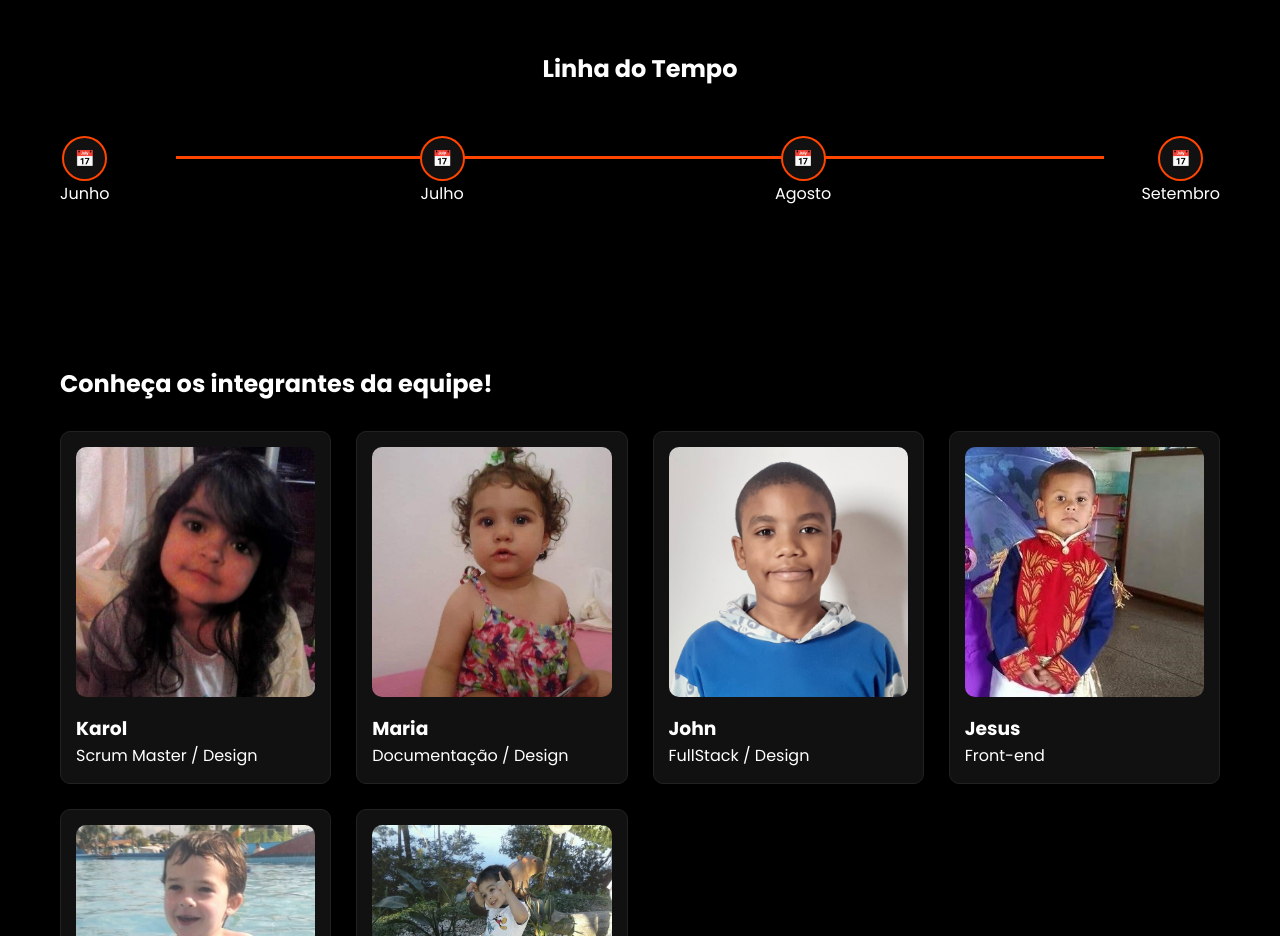
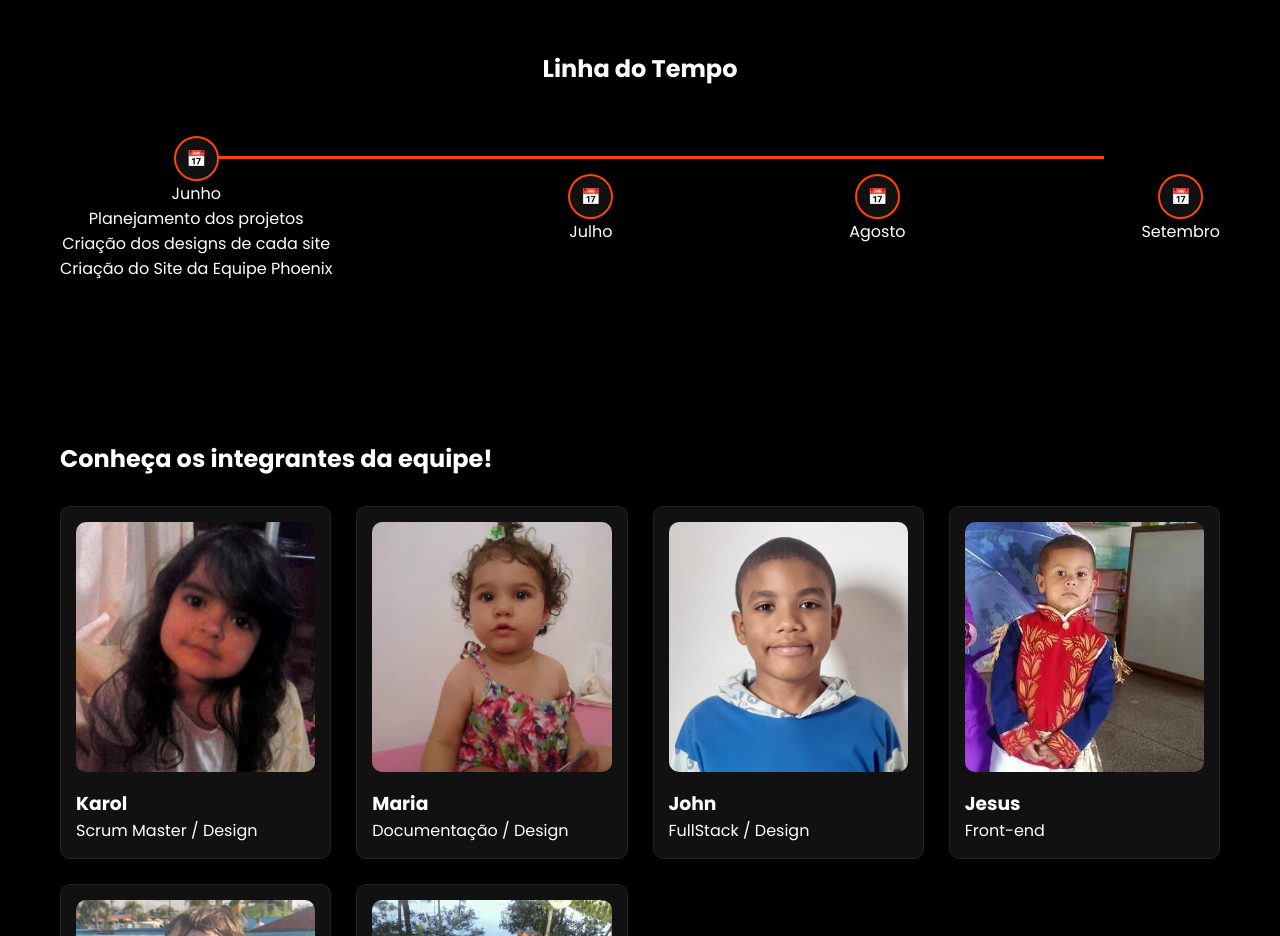
Before and after one commit to jesusromero-hash/sitephoenix2b, a plain HTML site: page index.html in a window 1280 px wide. Shown: the part 2100-3036 px from the top of the page. Drawn offline with Linux system fonts and the light colour scheme.

Commit message:
Atualização na linha do tempo

```diff
--- a/index.html
+++ b/index.html
@@ -112,6 +112,14 @@
         <div class="step">
             <div class="circle">📅</div>
             <p>Junho</p>
+
+            <div>
+                <ul>
+                    <p>Planejamento dos projetos</p>
+                    <p>Criação dos designs de cada site</p>
+                    <p>Criação do Site da Equipe Phoenix</p>
+                </ul>
+            </div>
         </div>
 
         <div class="step">
--- a/style.css
+++ b/style.css
@@ -165,6 +165,7 @@ section h2{
 
 .step{
     z-index:2;
+    cursor:pointer;
 }
 
 .circle{
```
